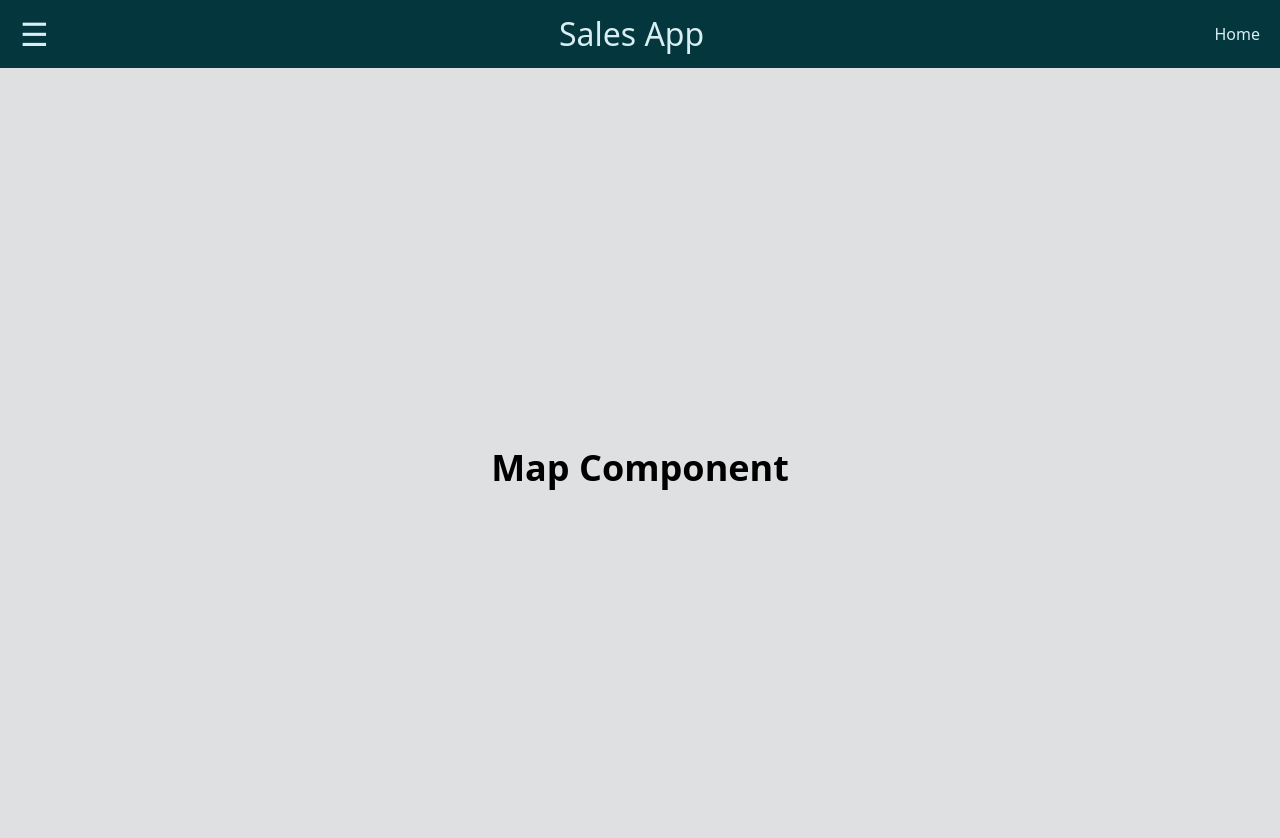
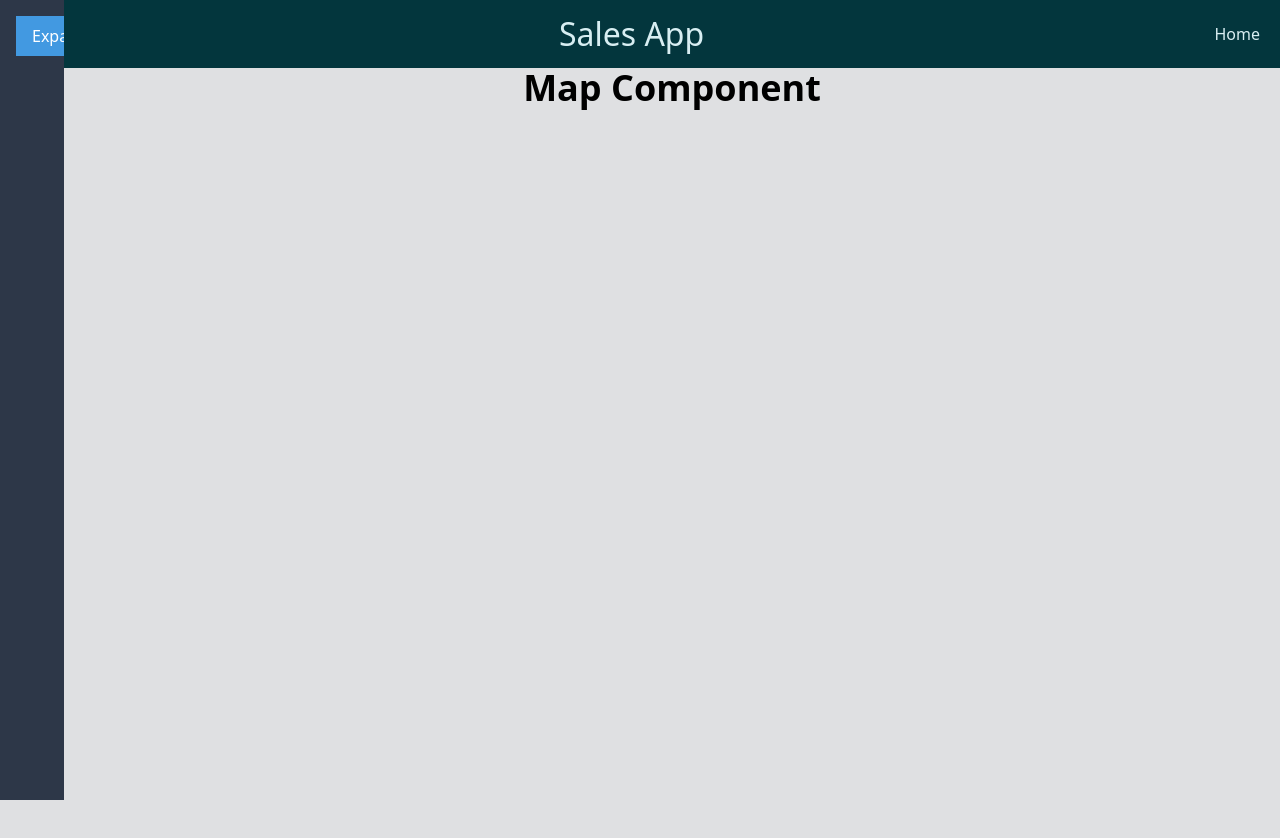
Before and after one commit to ianjrobertson/hackathon, a React (Vite) app: page /map in a window 1280 px wide. Shown: the top 838 px of the page. Built offline with nearby package versions, Linux system fonts and the light colour scheme.

Commit message:
making sidebar implamenting navigation reworked main and App added not found

```diff
--- a/src/App.jsx
+++ b/src/App.jsx
@@ -2,6 +2,9 @@ import { BrowserRouter, NavLink, Route, Routes } from "react-router-dom";
 import { Header } from "./header/header";
 import Home from "./home/home";
 import Map from "./map/map"
+import Login from "./login/login";
+import { NotFound } from "./notFound";
+
 
 function App() {
   return (
@@ -14,6 +17,8 @@ function App() {
           <Routes>
             <Route path='/' element={<Home />} />
             <Route path="/map" element={<Map />} />
+            <Route path="/Login" element={<Login />} />
+            <Route path='*' element={<NotFound />} />
           </Routes>
         </div>
       </main>
--- a/src/header/header.css
+++ b/src/header/header.css
@@ -20,7 +20,7 @@ header {
     border: none;
     cursor: pointer;
     font-size: 2rem;
-    border-radius: 50%;
+    border-radius: 25%;
   }
 
   .navigation:hover {
--- a/src/header/header.jsx
+++ b/src/header/header.jsx
@@ -12,9 +12,7 @@ export function Header() {
     const renderButton = () => {
         switch (location.pathname) {
             case '/':
-                return <button onClick={() => navigate('/home')}>Home</button>;
-            case '/SignIn':
-                return <button onClick={() => navigate('/Register')}>Create Account</button>;
+                return <button onClick={() => navigate('/')}>Home</button>;
             default:
                 return <button onClick={() => navigate('/')}>Home</button>;
         }
@@ -26,27 +24,12 @@ export function Header() {
                 <nav>
                     <NavLink to="/" onClick='closeMenu()' className='link'>Home</NavLink>
                     <NavLink to="/map" onClick='closeMenu()' className='link'>Map</NavLink>
+                    <NavLink to="/login" onClick='closeMenu()' className='link'>Login</NavLink>
                 </nav>
             </div>
         );
     }
 
-    /**return (
-        <div className="flex flex-row bg-slate-600 text-center items-center space-x-4 text-white">
-            <div>
-                <div className="pl-4 text-2xl">Simple-Finance</div>
-            </div>
-            <div>
-                <div className="text-lg">Home</div>
-            </div>
-            <div>
-                <div className="text-lg">Income</div>
-            </div>
-            <div>
-                <div className="text-lg">Settings</div>
-            </div>
-        </div>
-    )*/
     return (
         <>
             <header className="header">
--- a/src/home/home.jsx
+++ b/src/home/home.jsx
@@ -1,10 +1,11 @@
-
 export default function Home() {
     return (
-        <div className="flex items-center justify-center h-screen">
-            <div className="flex flex-col">
-                <h1 className="text-4xl font-bold text-black">Sales App!</h1>
+        <>
+            <div className="flex items-center justify-center h-screen">
+                <div className="flex flex-col">
+                    <h1 className="text-4xl font-bold text-black">Sales App!</h1>
+                </div>
             </div>
-        </div>
+        </>
     )
 }
--- a/src/login/login.jsx
+++ b/src/login/login.jsx
@@ -0,0 +1,9 @@
+export default function Login() {
+    return (
+        <div className="flex items-center justify-center h-screen">
+            <div className="flex flex-col">
+                <h1 className="text-4xl font-bold text-black">Login Component</h1>
+            </div>
+        </div>
+    )
+}
--- /dev/null
+++ b/src/map/map.css
@@ -0,0 +1,32 @@
+/* map.css */
+.sidebar {
+    position: fixed;
+    top: 0;
+    left: 0;
+    height: 100%;
+    background-color: #2d3748; /* Tailwind's gray-800 */
+    color: white;
+    padding: 1rem;
+    transition: width 0.3s;
+    overflow: hidden;
+  }
+
+  .sidebar.collapsed {
+    width: 4rem; /* Tailwind's w-16 */
+  }
+
+  .sidebar.expanded {
+    width: 16rem; /* Tailwind's w-64 */
+  }
+
+  .sidebar button {
+    background-color: #4299e1; /* Tailwind's blue-500 */
+    color: white;
+    padding: 0.5rem 1rem;
+    border: none;
+    cursor: pointer;
+  }
+
+  .sidebar-content {
+    margin-top: 1rem;
+  }
--- a/src/map/map.jsx
+++ b/src/map/map.jsx
@@ -1,10 +1,34 @@
+import React, { useState } from 'react';
+import './map.css'
 
 export default function Map() {
     return (
-        <div className="flex items-center justify-center h-screen">
-            <div className="flex flex-col">
+        <div className="flex items-center justify-center h-screen relative">
+            <Sidebar />
+            <div className="flex flex-col ml-16 h-full"> {/* Adjust margin to account for the sidebar */}
                 <h1 className="text-4xl font-bold text-black">Map Component</h1>
             </div>
         </div>
-    )
+    );
 }
+const Sidebar = () => {
+    const [isExpanded, setIsExpanded] = useState(false);
+
+    const toggleSidebar = () => {
+        setIsExpanded(!isExpanded);
+    };
+
+    return (
+        <div className={`sidebar ${isExpanded ? 'expanded' : 'collapsed'}`}>
+            <button onClick={toggleSidebar}>
+                {isExpanded ? 'Collapse' : 'Expand'}
+            </button>
+            {isExpanded && (
+                <div className="sidebar-content">
+                    <h2>Sidebar Content</h2>
+                    <p>Some content here...</p>
+                </div>
+            )}
+        </div>
+    );
+};
--- /dev/null
+++ b/src/notFound.jsx
@@ -0,0 +1,22 @@
+import { useEffect } from 'react';
+import { useNavigate } from 'react-router-dom';
+
+export function NotFound() {
+
+    const navigate = useNavigate()
+    useEffect(() => {
+        setTimeout(() => {
+            navigate('/')
+        }, 3000)
+    }, [])
+
+    return (
+        <>
+            <div className="flex items-center justify-center h-screen">
+                <div className="flex flex-col">
+                    <h1 className="text-4xl font-bold text-black">Not Found Redirecting Home</h1>
+                </div>
+            </div>
+        </>
+    )
+}
```
Lines whose indentation alone changed are shown as unchanged.
